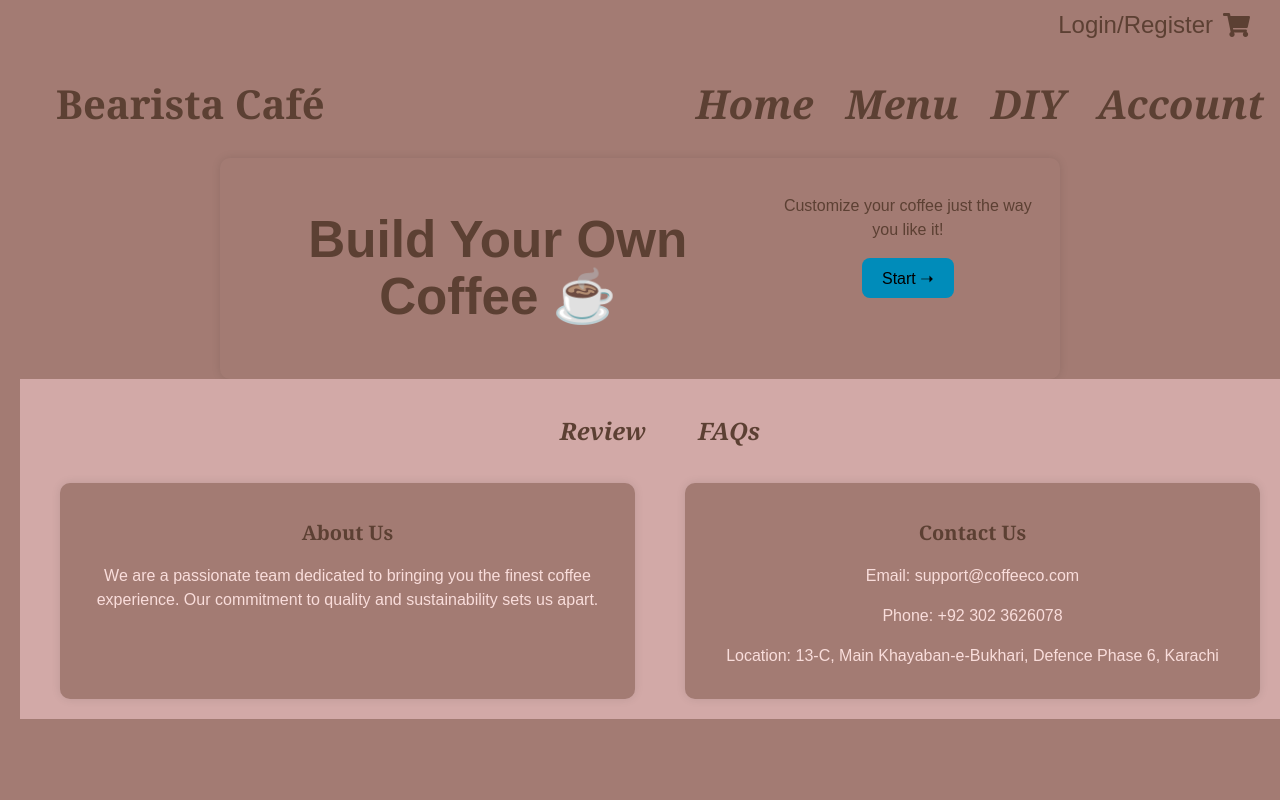
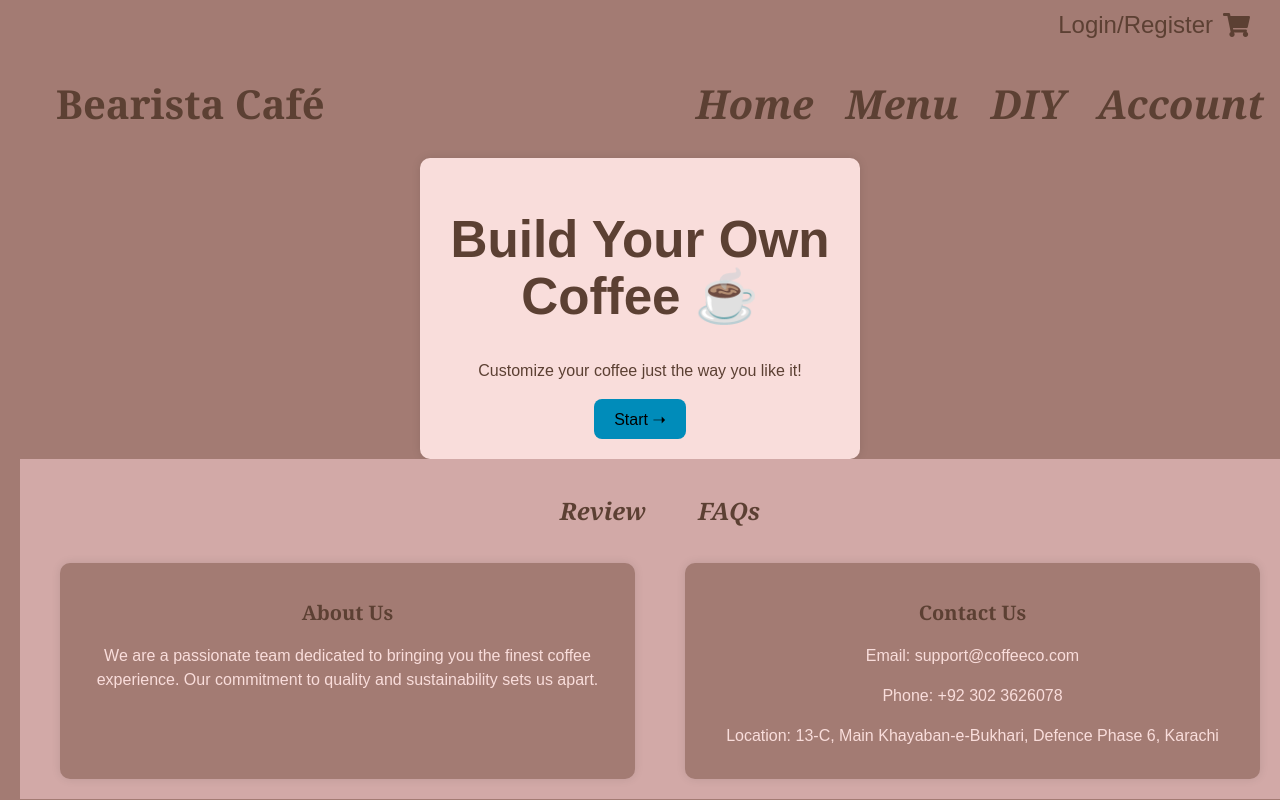
Before and after one commit to JazibWaqas/BearistaCafe, a React (Vite) app in the folder my-react-app/: page /diy in a window 1280 px wide. Built offline with nearby package versions, Linux system fonts and the light colour scheme.

Commit message:
updated diy.css
the issue between menu.css overwriting diy.css has been resolved yayayayaya

```diff
--- a/my-react-app/src/App.jsx
+++ b/my-react-app/src/App.jsx
@@ -2,10 +2,10 @@ import { BrowserRouter as Router, Routes, Route } from 'react-router-dom';
 import Home from './pages/Home';
 import Review from './pages/Review';
 import FAQ from './pages/FAQ';
-import DIY from './pages/DIY';
 import Account from './pages/Account';
 import Login from './pages/Login';
 import Menu from './pages/menu'; // Import the Menu component
+import DIY from './pages/DIY';
 import ShoppingCart from './pages/ShoppingCart';
 
 function App() {
--- a/my-react-app/src/pages/DIY.jsx
+++ b/my-react-app/src/pages/DIY.jsx
@@ -3,6 +3,9 @@ import { Link } from 'react-router-dom';
 import Header from '../components/Header';
 import TopStrip from '../components/TopStrip';
 import Footer from '../components/Footer';
+import "../styles/diy.css";
+
+
 
 export default function DIY() {
   const [currentStep, setCurrentStep] = useState('start');
@@ -39,7 +42,7 @@ export default function DIY() {
       <TopStrip />
       <Header />
 
-      <div className="container">
+      <div className="diy_container">
         <h1>Build Your Own Coffee ☕</h1>
 
         {/* Start Screen */}
--- a/my-react-app/src/pages/menu.jsx
+++ b/my-react-app/src/pages/menu.jsx
@@ -1,6 +1,6 @@
 
 import "../styles/commonStyles.css";
-import "../styles/menu.css";
+// import "../styles/menu.css";
 import "../styles/review.css";  // Review Section
 import "../styles/faq.css";  // FAQ Section
 import React, { useState } from "react";
--- a/my-react-app/src/styles/commonStyles.css
+++ b/my-react-app/src/styles/commonStyles.css
@@ -4,7 +4,7 @@ ul {
     margin: 0;
     padding: 0;
     overflow: hidden;
-    background-color: transparent;
+    /* background-color: transparent; */
   }
 
   li {
--- a/my-react-app/src/styles/diy.css
+++ b/my-react-app/src/styles/diy.css
@@ -22,7 +22,7 @@ body {
 }
 
 /* ---------- Container for Form/Content ---------- */
-.container {
+.diy_container {
     max-width: 400px;
     margin: auto;
     background: #f9dddb;
@@ -37,20 +37,20 @@ body {
     text-align: left;
     padding: 10px;
 }
-.container .step input[type="radio"] {
+.diy_container .step input[type="radio"] {
     width: auto; /* Override the width to prevent stretching */
     padding: 0; /* Override padding */
     margin-right: 10px; /* Keep your original margin */
     margin-top: 0; /* Align with the text */
     background-color: transparent; /* Ensures no background interference */
-    border: none; } /* Removes any border that might be applied */
+    border: none; }
 
-.container .step input[type="checkbox"] {
+.diy_container .step input[type="checkbox"] {
     width: auto; /* Override any full-width settings */
     margin-right: 10px; /* Space between the checkbox and the label text */
     margin-top: 0; /* Ensure vertical alignment is centered */
     padding: 0; /* Remove any unwanted padding */
-    background-color: transparent; /* Ensures no background color is interfering */
+    background-color: transparent;
     border: none; /* Removes any border */
     vertical-align: middle; /* Helps align checkboxes with the text vertically */
 }
--- a/my-react-app/src/styles/menu.css
+++ b/my-react-app/src/styles/menu.css
@@ -47,20 +47,22 @@
       background-color: #f9dddb; /* Light pink */
   }
   .page-wrapper {
-    display: flex; /* Ensures vertical menu and menu items are side by side */
-    align-items: flex-start; /* Aligns everything to the top */
+    display: flex; /* This will line up children elements side by side */
+    flex-wrap: nowrap; /* Prevents wrapping to ensure side-by-side alignment */
+    align-items: flex-start; /* Align items at the top */
+    padding: 20px; /* Add padding around the entire content area */
+    gap: 20px; /* Adds space between vertical menu and gallery */
+    height: 100vh; /* Ensures the parent has height for sticky positioning */
 }
 .vertical-menu {
-  position: sticky; /* Stays in place when scrolling */
-  top: 120px; /* Moves it slightly down */
-  left: 0;
-  width: 200px; /* Fixed width */
-  height: 70vh;
-  overflow-y: auto;
-  background-color: #f9dddb;
+  width: 200px; /* Fixed width for the menu */
+  flex-shrink: 0; /* Prevents the menu from shrinking */
+  height: auto; /* Allows the menu to grow as needed */
+  background-color: #f9dddb; /* Ensures background is consistent */
   padding: 20px;
-  border-radius: 15px;
+  border-radius: 10px;
   box-shadow: 0 4px 10px rgba(0, 0, 0, 0.2);
+  overflow-y: auto; /* Allows scrolling within the menu */
 }
 
 
@@ -117,15 +119,12 @@ body {
     text-align: center;
   }
   .container {
-    background-color: transparent !important;
-    display: flex;
-    align-items: flex-start; /* Aligns content at the top */
-    margin: 0 auto; /* Centers the container */
-    padding: 20px;
-    gap: 20px; /* Space between the menu and gallery */
-    width: 90vw; /* Increase width to 90% of the viewport width */
-    max-width: 800px; /
-
+    flex-grow: 1; /* Allows the container to take up remaining space */
+    display: flex; /* Enables flexbox in the content area */
+    flex-direction: column; /* Stacks content vertically */
+    align-items: center; /* Centers items horizontally */
+    max-width: 800px; /* Maximum width of the content area */
+    background-color: transparent;
   }
 
   /* Vertical Navigation Menu */
```
